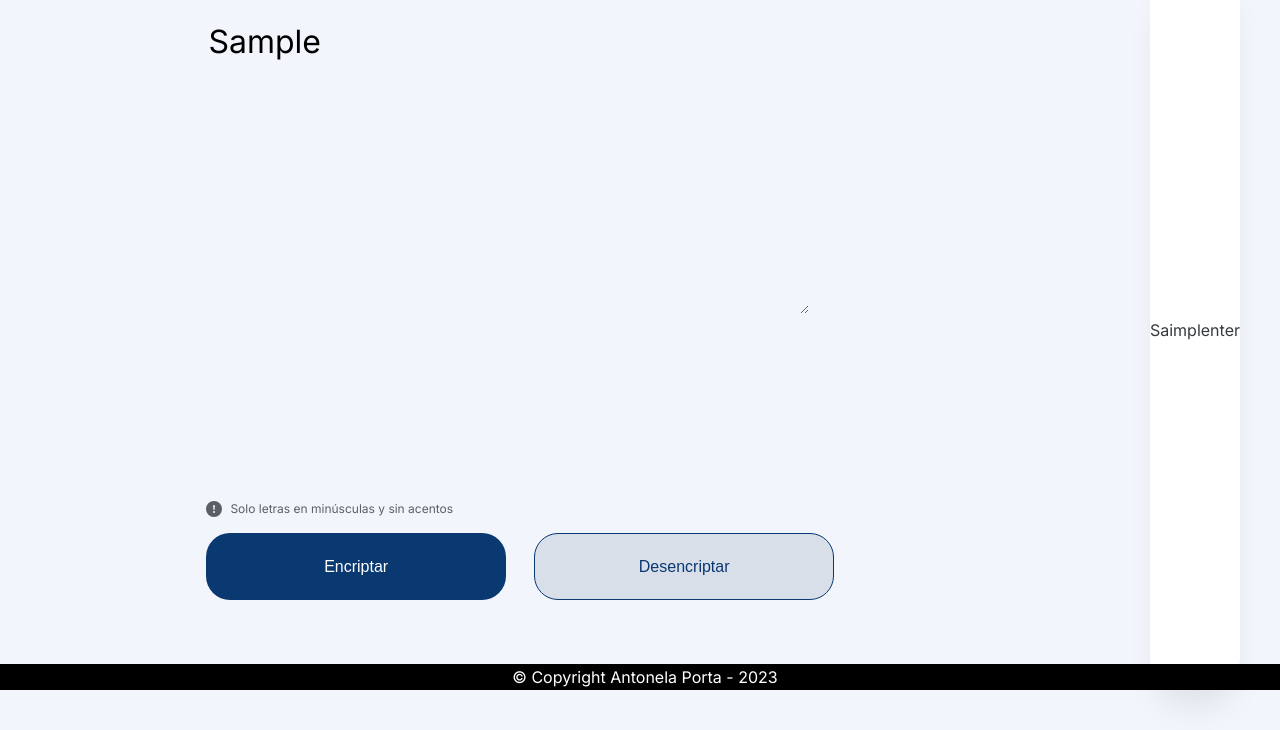
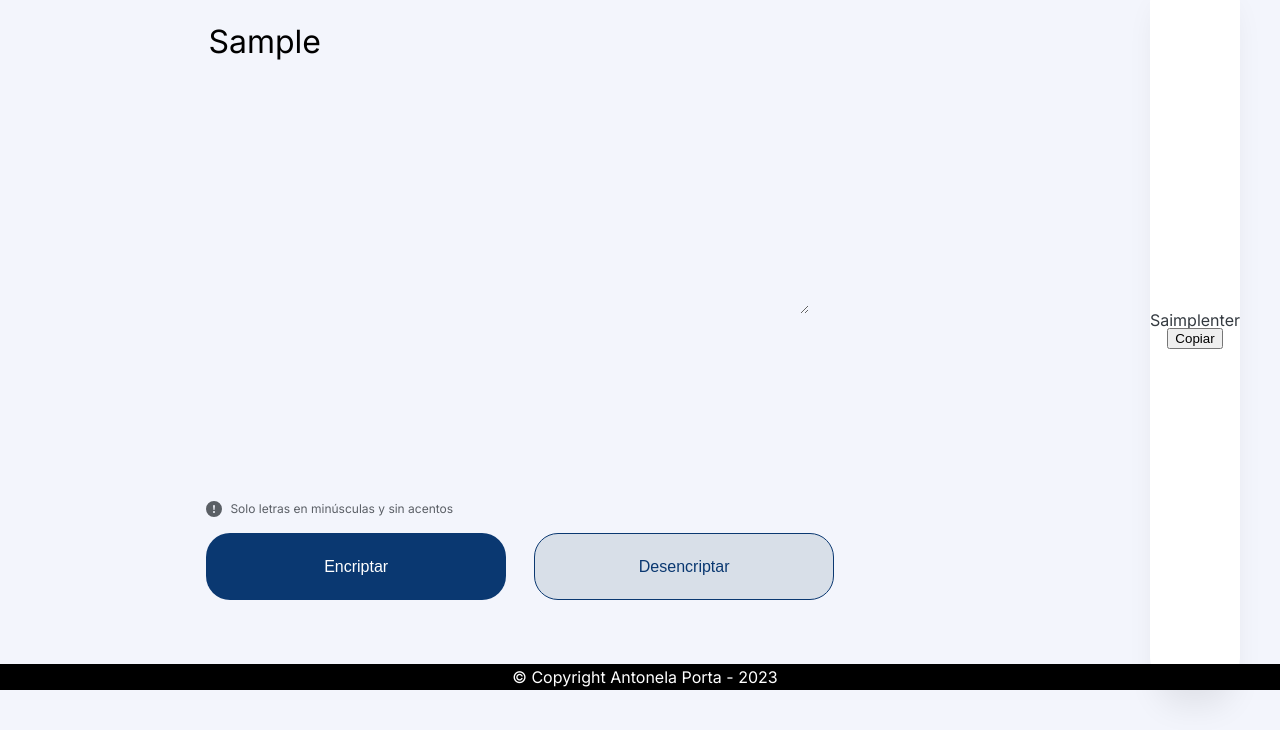
Before and after one commit to AntonelaPorta/Challenge_Oracle_One-Encriptador_de_texto, a plain HTML site: page index.html in a window 1280 px wide. Both pictures are taken after typing "Sample" into the empty fields and a click on the button "Encriptar". Shown: the part 110-840 px from the top of the page. Drawn offline with Linux system fonts and the light colour scheme.

Commit message:
Se modifica la logica de como se muestra el resutaldo en HTML

```diff
--- a/index.html
+++ b/index.html
@@ -34,6 +34,7 @@
         </section>
 
         <section id="resultado">
+            <div id="sin-resultado">
                 <div class="imagen">
                     <img src="imagenes/Muñeco.png" alt="muñeco">
                 </div>
@@ -41,8 +42,12 @@
                     <h2>Ningún mensaje fue encontrado</h2>
                     <p>Ingresa el texto que desees encriptar o desencriptar.</p>
                 </div>
+            </div>
+            <div id="con-resultado" style="display: none;">
                 <div class="boton-copiar">
+                    <div id="mensaje-resultado"></div>
                     <button id="copiar">Copiar</button>
+                </div>
             </div>
         </section>
     </main>
--- a/main.js
+++ b/main.js
@@ -1,9 +1,12 @@
 // Referencias a los elementos del DOM
 const textoInput = document.getElementById('mensaje');
-const resultadoDiv = document.getElementById('resultado');
 const btnEncriptar = document.getElementById('encriptar');
 const btnDesencriptar = document.getElementById('desencriptar');
-const btnCopiar = document.getElementById("copiar")
+const btnCopiar = document.getElementById("copiar");
+
+const resultadoMensajeDiv = document.getElementById('mensaje-resultado');
+const conResultadoDiv = document.getElementById('con-resultado');
+const sinResultadoDiv = document.getElementById('sin-resultado');
 
 // Evento clic en los botones
 btnEncriptar.addEventListener('click', procesarTexto);
@@ -12,7 +15,7 @@ btnDesencriptar.addEventListener('click', procesarTexto);
 // Evento click al botón de Copiar
 
 btnCopiar.addEventListener('click', () => {
-  resultadoTextarea.select();
+    console.log('click')
   let mensajeCopiar = document.getElementById('mensaje-resultado').textContent
   console.log(mensajeCopiar)
   //document.execCommand('copy');
@@ -31,17 +34,10 @@ function procesarTexto(event) {
       resultado = desencriptarTexto(texto);
     }
 
-    //btnCopiar.style.display = "block";
+    conResultadoDiv.style.display = "block";
+    sinResultadoDiv.style.display = "none";
 
-    resultadoDiv.innerHTML = `
-      <div id="mensaje-resultado">
-          ${resultado}
-      </div>
-      <div class="boton-copiar">
-          <button id="copiar">Copiar</button>
-      </div>`;
-
-
+    resultadoMensajeDiv.textContent = resultado
   }
 
 // Función para encriptar el texto
--- a/style.css
+++ b/style.css
@@ -136,10 +136,6 @@ textarea:focus {
     font-size: 16px;
 }
 
-#copiar {
-    display: none;
-}
-
 footer {
     background-color: black;
     color: white;
```
Lines whose indentation alone changed are shown as unchanged.
